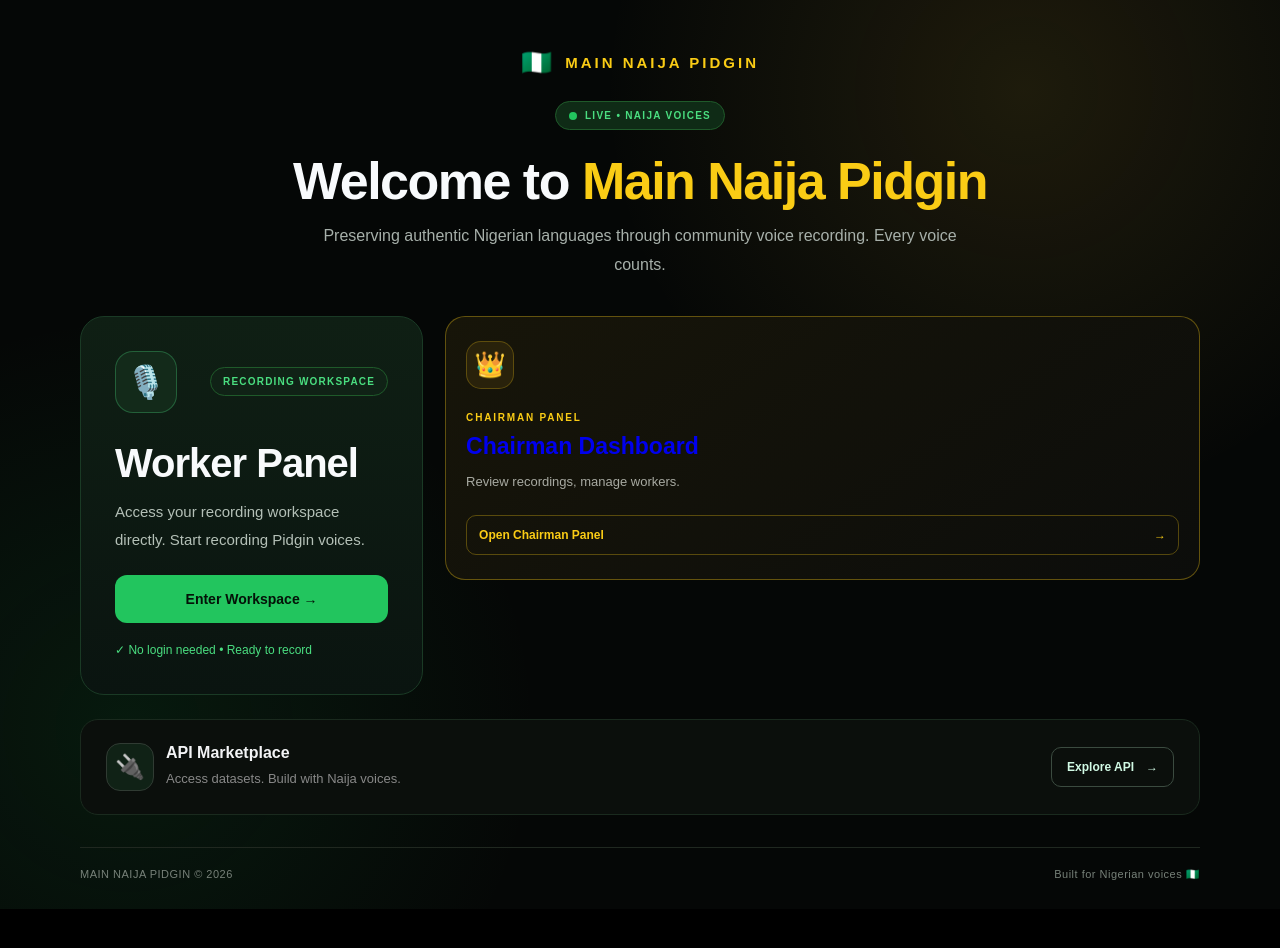
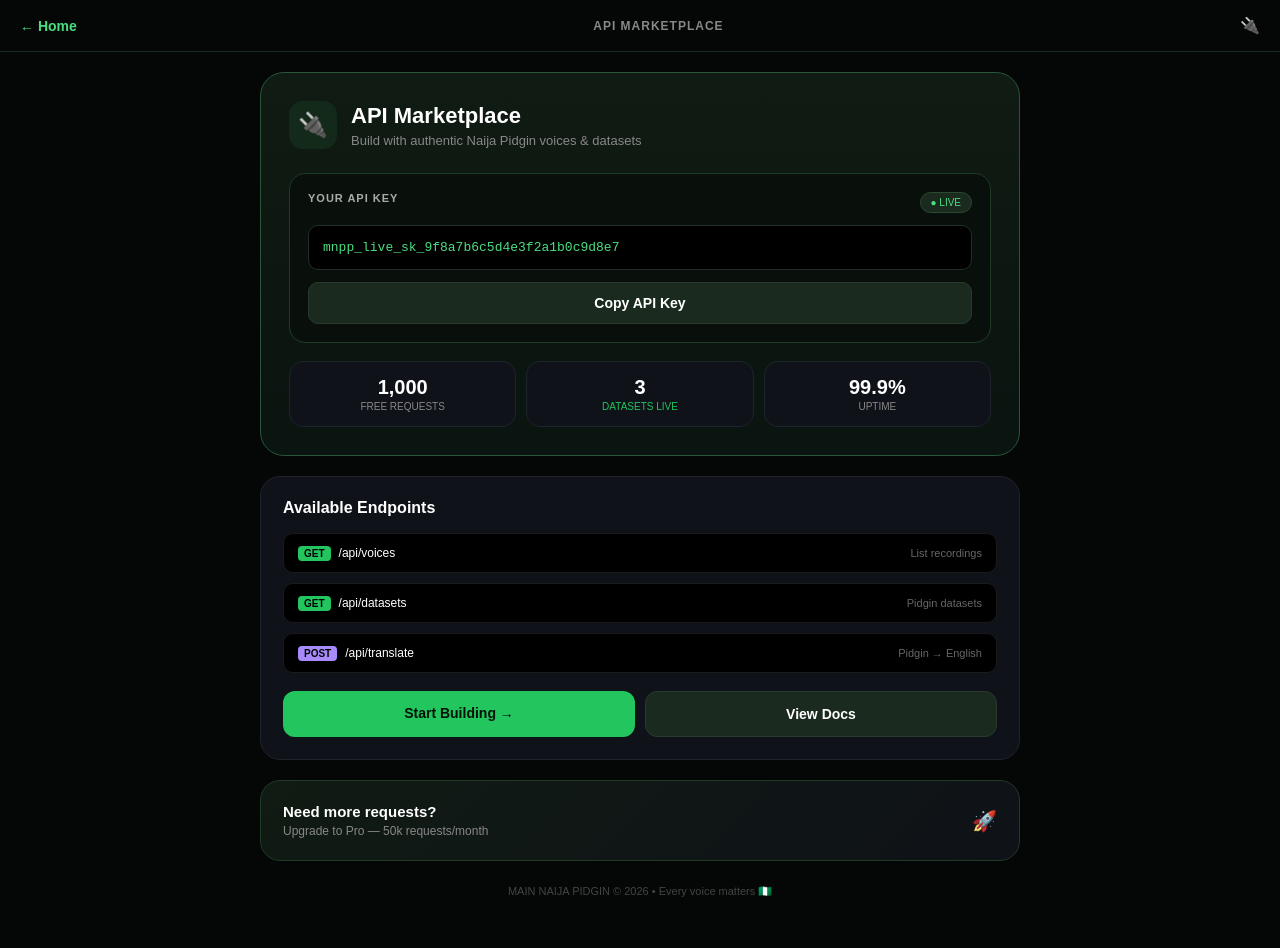
Before and after one commit to tapbombaai-glitch/main-naija-pidgin, a Next.js app: page / in a window 1280 px wide. Shown: the top 948 px of the page. Before the commit the page ends 909 px from the top, so only its background shows below. Built offline with nearby package versions, Linux system fonts and the light colour scheme.

Commit message:
Update page.tsx

```diff
--- a/app/page.tsx
+++ b/app/page.tsx
@@ -1,57 +1,97 @@
+"use client";
+import { useState } from "react";
 import Link from "next/link";
-import "./home.css";
 
-export default function Home() {
+export default function MarketplacePage() {
+  const [copied, setCopied] = useState(false);
+  const apiKey = "mnpp_live_sk_9f8a7b6c5d4e3f2a1b0c9d8e7";
+
+  const copy = () => {
+    navigator.clipboard.writeText(apiKey);
+    setCopied(true);
+    setTimeout(()=>setCopied(false), 2000);
+  };
+
   return (
-    <div className="home">
-      <div className="content">
-        <div className="hero">
-          <div className="brand"><span className="brandIcon">🇳🇬</span> MAIN NAIJA PIDGIN</div>
-          <div className="statusBadge" style={{background:"#0f2b16", borderColor:"#1f5a2a", color:"#4ade80"}}>
-            <span className="statusDot" style={{background:"#22c55e"}}></span> LIVE • NAIJA VOICES
+    <div style={{minHeight:"100vh", background:"#050706", color:"white"}}>
+      {/* HEADER */}
+      <header style={{padding:"16px 20px", borderBottom:"1px solid #1a2a1e", display:"flex", justifyContent:"space-between", alignItems:"center", position:"sticky", top:0, background:"#050706", zIndex:10}}>
+        <Link href="/" style={{color:"#4ade80", textDecoration:"none", fontSize:"14px", fontWeight:"700"}}>← Home</Link>
+        <span style={{fontSize:"12px", fontWeight:"800", letterSpacing:"1px", color:"#888"}}>API MARKETPLACE</span>
+        <span>🔌</span>
+      </header>
+
+      <div style={{maxWidth:"800px", margin:"0 auto", padding:"20px", paddingBottom:"60px"}}>
+        {/* HERO CARD */}
+        <div style={{background:"linear-gradient(180deg, #101b13 0%, #0a1410 100%)", border:"1px solid #285638", borderRadius:"24px", padding:"28px"}}>
+          <div style={{display:"flex", gap:"14px", alignItems:"center"}}>
+            <div style={{width:"48px", height:"48px", background:"#132a1a", borderRadius:"14px", display:"flex", alignItems:"center", justifyContent:"center", fontSize:"24px"}}>🔌</div>
+            <div>
+              <h1 style={{fontSize:"22px", fontWeight:"900"}}>API Marketplace</h1>
+              <p style={{fontSize:"13px", color:"#888", marginTop:"4px"}}>Build with authentic Naija Pidgin voices & datasets</p>
+            </div>
           </div>
-          <h1>Welcome to <span>Main Naija Pidgin</span></h1>
-          <p className="subtitle">Preserving authentic Nigerian languages through community voice recording. Every voice counts.</p>
+
+          {/* API KEY */}
+          <div style={{marginTop:"24px", background:"#09100c", border:"1px solid #1f3a25", borderRadius:"16px", padding:"18px"}}>
+            <div style={{display:"flex", justifyContent:"space-between"}}>
+              <p style={{fontSize:"11px", letterSpacing:"1px", fontWeight:"800", color:"#aaa"}}>YOUR API KEY</p>
+              <span style={{fontSize:"10px", background:"#1a2a1e", color:"#4ade80", padding:"4px 10px", borderRadius:"20px", border:"1px solid #2a4a32"}}>● LIVE</span>
+            </div>
+            <code style={{display:"block", marginTop:"12px", background:"black", border:"1px solid #1f2f25", padding:"14px", borderRadius:"10px", color:"#4ade80", fontSize:"13px", wordBreak:"break-all"}}>{apiKey}</code>
+            <button onClick={copy} style={{width:"100%", marginTop:"12px", background: copied ? "#22c55e" : "#1a2a1e", color: copied ? "#041208" : "white", border:"1px solid #2a3a2e", padding:"12px", borderRadius:"10px", fontWeight:"900", cursor:"pointer", fontSize:"14px"}}>
+              {copied ? "✓ Copied!" : "Copy API Key"}
+            </button>
+          </div>
+
+          {/* STATS */}
+          <div style={{marginTop:"18px", display:"grid", gridTemplateColumns:"1fr 1fr 1fr", gap:"10px"}}>
+            <div style={{background:"#0f1218", border:"1px solid #1f232b", borderRadius:"14px", padding:"14px", textAlign:"center"}}>
+              <div style={{fontSize:"20px", fontWeight:"900"}}>1,000</div><div style={{fontSize:"10px", color:"#888", marginTop:"2px"}}>FREE REQUESTS</div>
+            </div>
+            <div style={{background:"#0f1218", border:"1px solid #1f232b", borderRadius:"14px", padding:"14px", textAlign:"center"}}>
+              <div style={{fontSize:"20px", fontWeight:"900"}}>3</div><div style={{fontSize:"10px", color:"#22c55e", marginTop:"2px"}}>DATASETS LIVE</div>
+            </div>
+            <div style={{background:"#0f1218", border:"1px solid #1f232b", borderRadius:"14px", padding:"14px", textAlign:"center"}}>
+              <div style={{fontSize:"20px", fontWeight:"900"}}>99.9%</div><div style={{fontSize:"10px", color:"#888", marginTop:"2px"}}>UPTIME</div>
+            </div>
+          </div>
         </div>
 
-        <div className="panels">
-          {/* WORKER PANEL - FIXED TO /worker */}
-          <div className="panel worker" style={{borderColor:"#1a3a25", background:"linear-gradient(180deg, #0f1f14 0%, #0a1410 100%)"}}>
-            <div className="workerTop">
-              <div className="workerIcon" style={{background:"#132a1a"}}>🎙️</div>
-              <div className="workerBadge" style={{background:"#102216", color:"#4ade80", border:"1px solid #1f5a2a"}}>RECORDING WORKSPACE</div>
+        {/* ENDPOINTS */}
+        <div style={{marginTop:"20px", background:"#0f1218", border:"1px solid #1f232b", borderRadius:"20px", padding:"22px"}}>
+          <h2 style={{fontSize:"16px", fontWeight:"800"}}>Available Endpoints</h2>
+          <div style={{marginTop:"16px", display:"flex", flexDirection:"column", gap:"10px"}}>
+            <div style={{background:"black", borderRadius:"10px", padding:"12px 14px", display:"flex", justifyContent:"space-between", alignItems:"center", border:"1px solid #1a1a1a"}}>
+              <span style={{fontSize:"12px"}}><span style={{background:"#22c55e", color:"black", padding:"2px 6px", borderRadius:"4px", fontWeight:"800", fontSize:"10px", marginRight:"8px"}}>GET</span>/api/voices</span>
+              <span style={{fontSize:"11px", color:"#666"}}>List recordings</span>
             </div>
-            <h2>Worker Panel</h2>
-            <p>Access your recording workspace directly. Start recording Pidgin voices.</p>
-            <Link href="/worker" style={{textDecoration:'none'}}>
-              <div className="workerButton" style={{justifyContent:'center', marginTop:'20px', cursor:'pointer', background:"#22c55e", color:"#041208", fontWeight:"900"}}>
-                Enter Workspace →
-              </div>
-            </Link>
-            <div className="workerFootnote" style={{color:"#4ade80"}}>✓ No login needed • Ready to record</div>
+            <div style={{background:"black", borderRadius:"10px", padding:"12px 14px", display:"flex", justifyContent:"space-between", alignItems:"center", border:"1px solid #1a1a1a"}}>
+              <span style={{fontSize:"12px"}}><span style={{background:"#22c55e", color:"black", padding:"2px 6px", borderRadius:"4px", fontWeight:"800", fontSize:"10px", marginRight:"8px"}}>GET</span>/api/datasets</span>
+              <span style={{fontSize:"11px", color:"#666"}}>Pidgin datasets</span>
+            </div>
+            <div style={{background:"black", borderRadius:"10px", padding:"12px 14px", display:"flex", justifyContent:"space-between", alignItems:"center", border:"1px solid #1a1a1a"}}>
+              <span style={{fontSize:"12px"}}><span style={{background:"#a78bfa", color:"black", padding:"2px 6px", borderRadius:"4px", fontWeight:"800", fontSize:"10px", marginRight:"8px"}}>POST</span>/api/translate</span>
+              <span style={{fontSize:"11px", color:"#666"}}>Pidgin → English</span>
+            </div>
           </div>
 
-          {/* CHAIRMAN PANEL - STILL WORKS */}
-          <Link href="/admin/login" className="panel chairman" style={{textDecoration:"none"}}>
-            <div className="chairmanIcon">👑</div>
-            <div className="chairmanLabel">CHAIRMAN PANEL</div>
-            <h2>Chairman Dashboard</h2>
-            <p>Review recordings, manage workers.</p>
-            <div className="chairmanButton"><span>Open Chairman Panel</span><span>→</span></div>
-          </Link>
+          <div style={{marginTop:"18px", display:"grid", gridTemplateColumns:"1fr 1fr", gap:"10px"}}>
+            <Link href="/" style={{background:"#22c55e", color:"#041208", padding:"14px", borderRadius:"12px", textAlign:"center", textDecoration:"none", fontWeight:"900", fontSize:"14px"}}>Start Building →</Link>
+            <button style={{background:"#1a2a1e", color:"white", padding:"14px", borderRadius:"12px", border:"1px solid #2a3a2e", fontWeight:"700", fontSize:"14px"}}>View Docs</button>
+          </div>
         </div>
 
-        <div className="apiSection" style={{borderColor:"#1a2a1e"}}>
-          <div style={{display:"flex", alignItems:"center", gap:"12px"}}>
-            <div className="apiIcon" style={{background:"#102216"}}>🔌</div>
-            <div><h2 style={{fontSize:"16px"}}>API Marketplace</h2><p style={{fontSize:"13px", color:"#888"}}>Access datasets. Build with Naija voices.</p></div>
+        {/* PRICING TEASER */}
+        <div style={{marginTop:"20px", background:"linear-gradient(135deg, #101b13, #0f1218)", border:"1px solid #1f3a25", borderRadius:"20px", padding:"22px", display:"flex", justifyContent:"space-between", alignItems:"center"}}>
+          <div>
+            <h3 style={{fontSize:"15px", fontWeight:"800"}}>Need more requests?</h3>
+            <p style={{fontSize:"12px", color:"#888", marginTop:"4px"}}>Upgrade to Pro — 50k requests/month</p>
           </div>
-          <Link href="/marketplace" className="apiButton" style={{textDecoration:"none"}}>
-            <span>Explore API</span><span>→</span>
-          </Link>
+          <div style={{fontSize:"20px"}}>🚀</div>
         </div>
 
-        <div className="footer"><span>MAIN NAIJA PIDGIN © 2026</span><span>Built for Nigerian voices 🇳🇬</span></div>
+        <p style={{textAlign:"center", color:"#444", fontSize:"11px", marginTop:"24px"}}>MAIN NAIJA PIDGIN © 2026 • Every voice matters 🇳🇬</p>
       </div>
     </div>
   );
```
